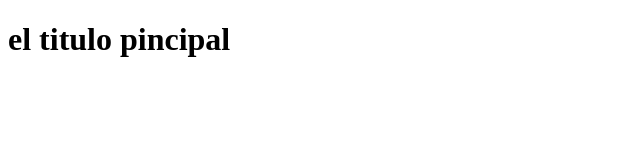
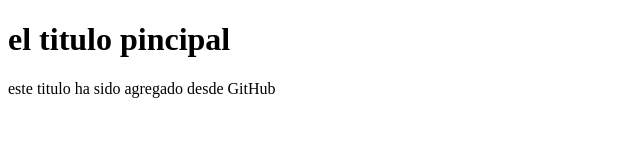
Before and after one commit to AlvaDan/repositorio-segundo-empresa, a plain HTML site: page index.html in a window 1280 px wide. Shown: the whole page, without its empty margins (0-640 px from the left). Drawn offline with Linux system fonts and the light colour scheme.

Commit message:
Update index.html

```diff
--- a/index.html
+++ b/index.html
@@ -7,5 +7,6 @@
 </head>
 <body>
     <h1>el titulo pincipal </h1>
+    <p>este titulo ha sido agregado desde GitHub</p>
 </body>
 </html>
```
